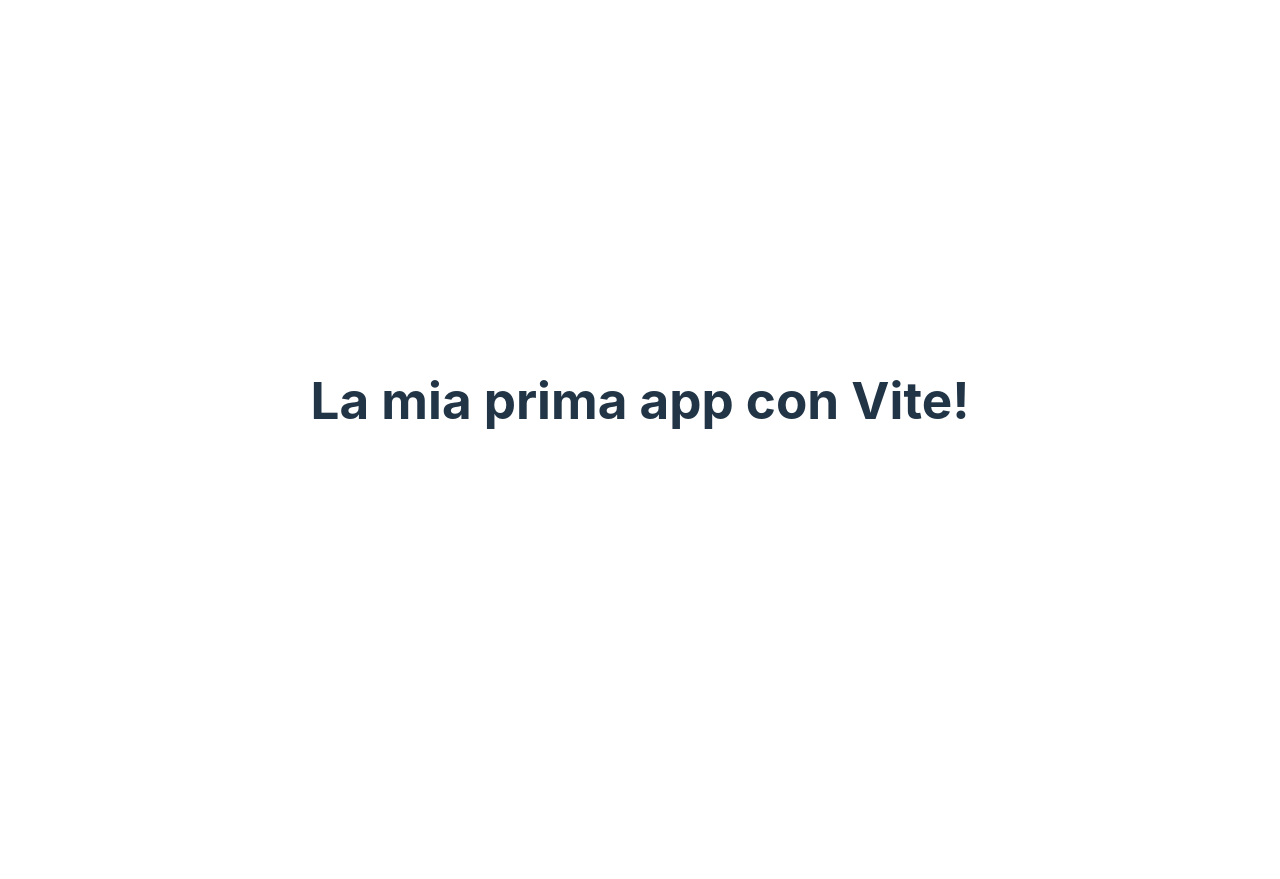
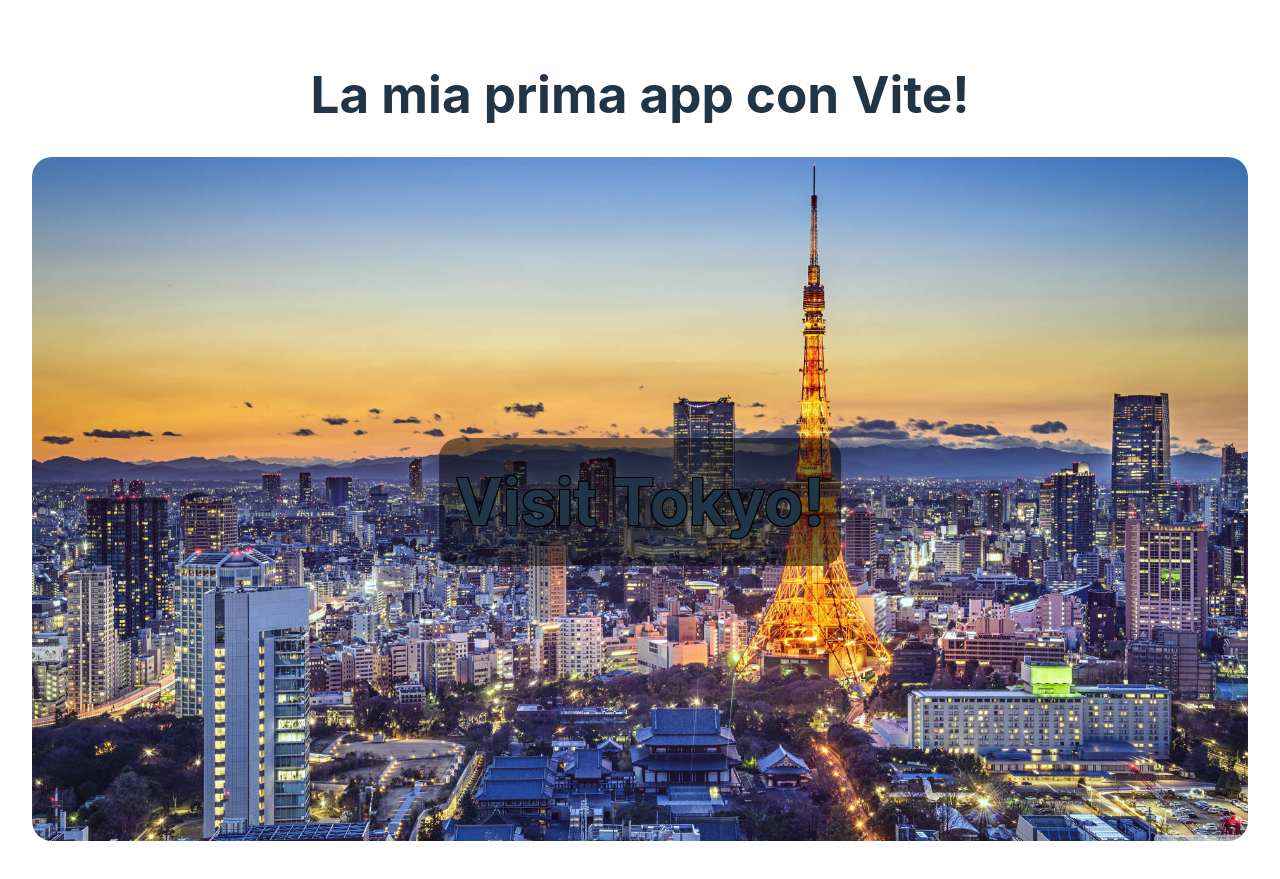
Before and after one commit to vito-pizzulli/vite-hello-world, a Vue app: page / in a window 1280 px wide. Before the commit the page ends 800 px from the top, so only its background shows below. Built offline with nearby package versions, Linux system fonts and the light colour scheme.

Commit message:
added AppHero.vue with jumbotron

```diff
--- a/src/App.vue
+++ b/src/App.vue
@@ -1,16 +1,19 @@
 <template>
   <div>
     <AppTitle/>
+    <AppHero/>
   </div>
 </template>
 
 <script>
 import AppTitle from './components/AppTitle.vue';
-  export default {
-    components: {
-      AppTitle
-    }
+import AppHero from './components/AppHero.vue';
+export default {
+  components: {
+    AppTitle,
+    AppHero
   }
+}
 </script>
 
 <style scoped>
--- /dev/null
+++ b/src/components/AppHero.vue
@@ -0,0 +1,35 @@
+<template>
+    <div class="jumbotron">
+        <img class="jumbotron-image" src="../../public/tokyo.jpg" alt="Tokyo Landscape">
+        <h2>Visit Tokyo!</h2>
+    </div>
+</template>
+
+<script>
+
+</script>
+
+<style scoped>
+    div.jumbotron {
+        position: relative;
+        border-radius: 20px;
+    }
+    div.jumbotron > img.jumbotron-image {
+        width: 100%;
+        border-radius: 20px;
+    }
+
+    div.jumbotron > h2 {
+        position: absolute;
+        top: 50%;
+        left: 50%;
+        transform: translate(-50%, -50%);
+        display: inline-block;
+        font-size: 4rem;
+        margin: 0;
+        text-shadow: -1px -1px 0 #000, 1px -1px 0 #000, -1px 1px 0 #000, 1px 1px 0 #000;
+        padding: 1rem;
+        background-color: rgba(0, 0, 0, 0.5);
+        border-radius: 20px;
+    }
+</style>
```
Also changed, not shown: public/tokyo.jpg (added).
